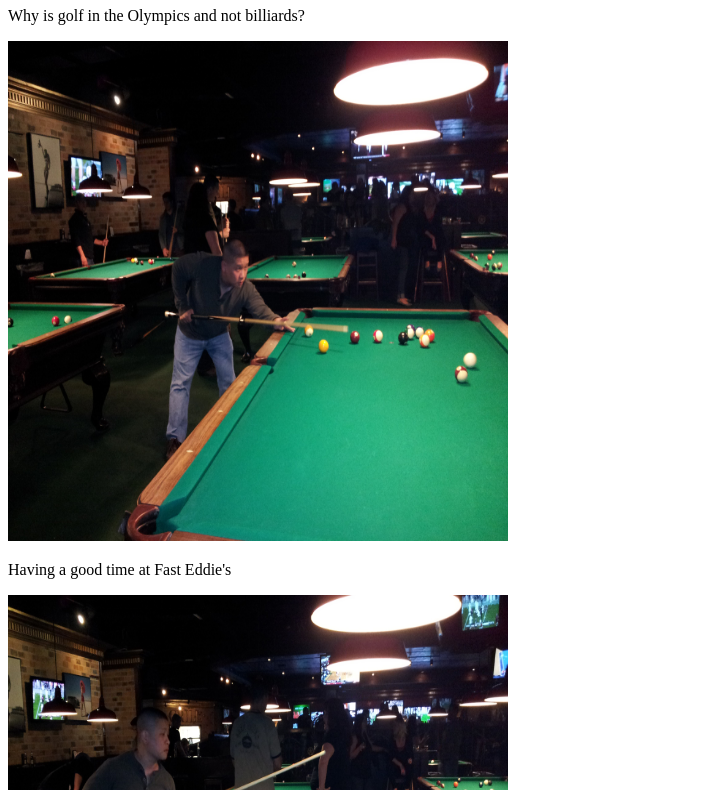
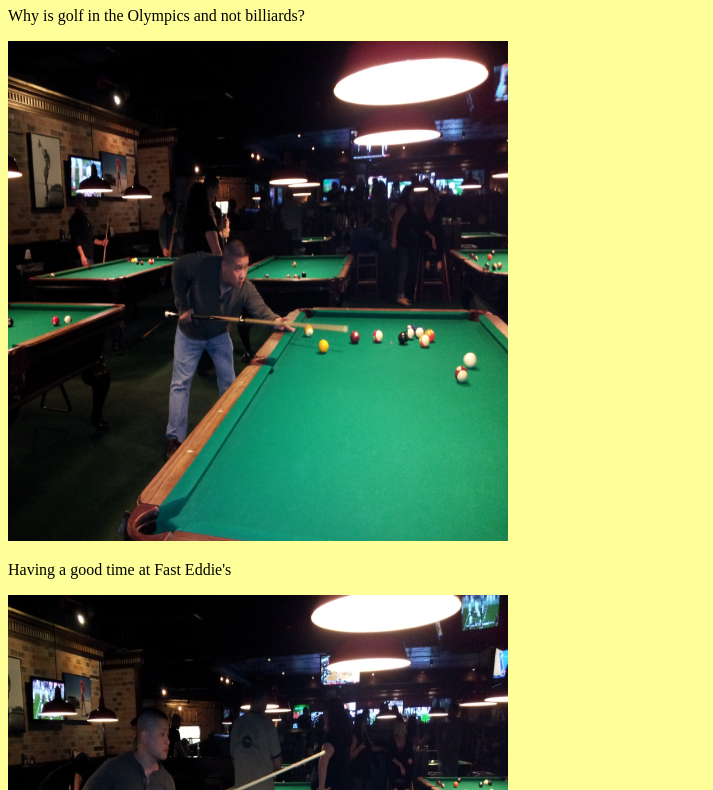
Before and after one commit to hoah/hoah.github.io, a plain HTML site: page index.html in a window 1280 px wide. Shown: the part 73-863 px from the top of the page, without its empty margins (0-713 px from the left). Drawn offline with Linux system fonts and the light colour scheme.

Commit message:
3.5 start styling my webpage

```diff
--- a/index.html
+++ b/index.html
@@ -2,6 +2,9 @@
 <html>
 	<head>
 		<title>I like Billiards!</title>
+
+		<link rel="stylesheet" href="styles.css" type="text/css">
+
 	</head>
 	<body>
 		<h1>I'd just about prefer to play pool over anything!</h1>
--- /dev/null
+++ b/styles.css
@@ -0,0 +1,3 @@
+body {
+	background: #ffff99;
+}
```
Also changed, not shown: more_pool.html (+3 -0 lines).
